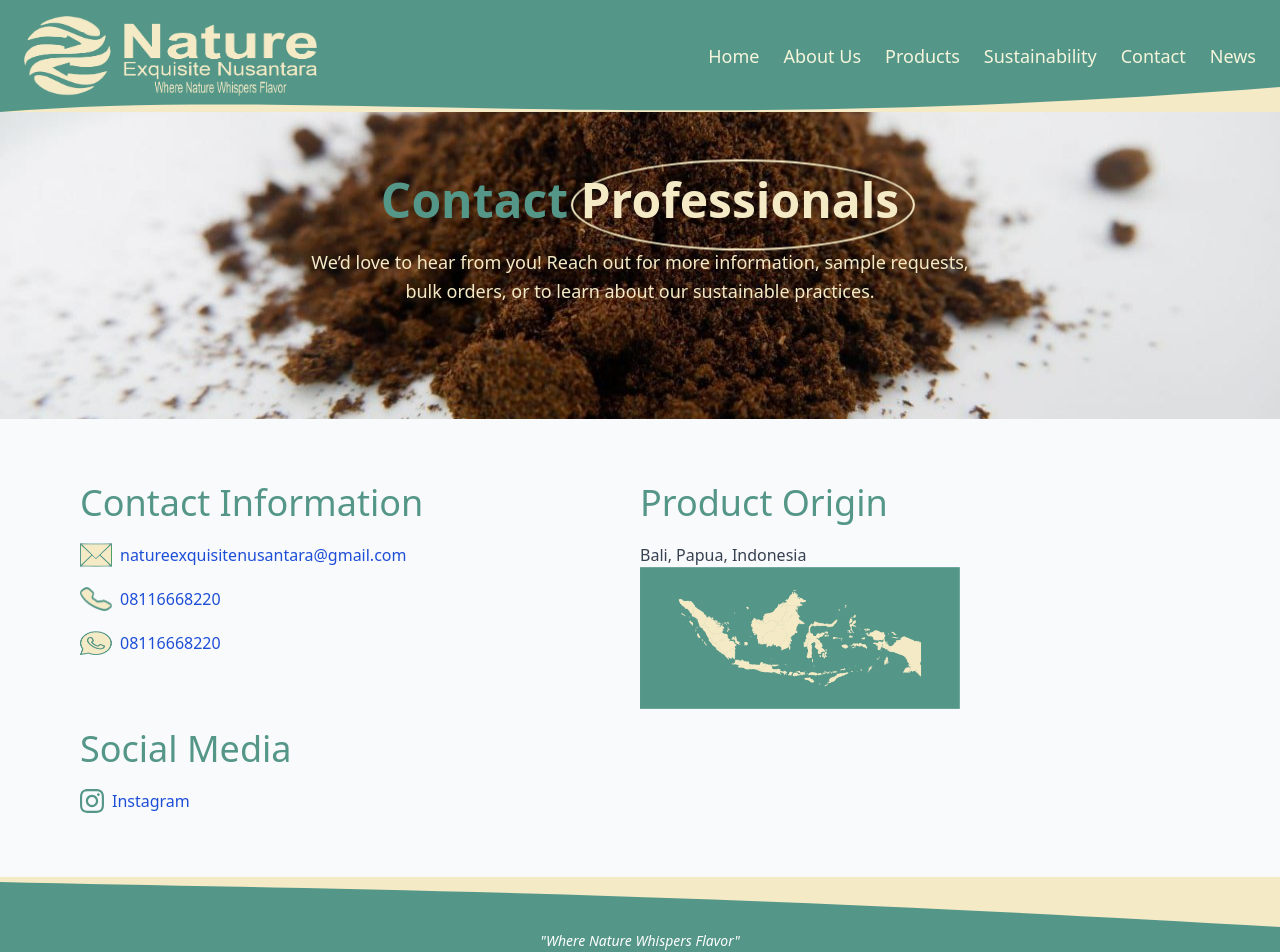
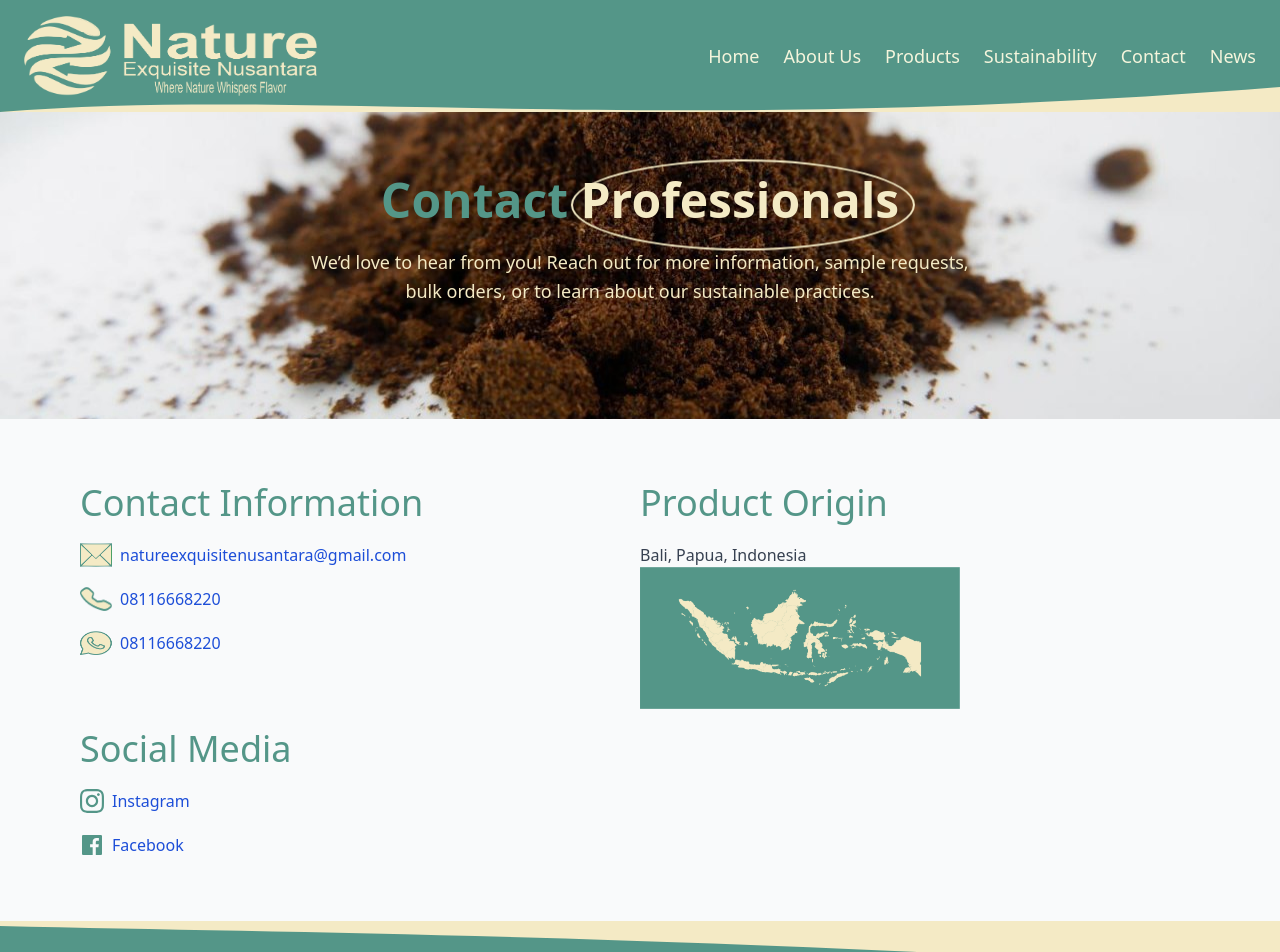
Before and after one commit to mrzero1945/vanilla-company, a Next.js app: page /contact in a window 1280 px wide. Shown: the top 952 px of the page. Built offline with nearby package versions, Linux system fonts and the light colour scheme.

Commit message:
update contact page

```diff
--- a/components/contact.tsx
+++ b/components/contact.tsx
@@ -121,6 +121,29 @@ const Contact = () => {
                 <p>Instagram</p>
                </div>
                </a>
+                {/* Facebook */}
+          <a
+            href="https://www.facebook.com"
+            target="_blank"
+            rel="noopener noreferrer"
+            aria-label="Facebook"
+          >
+            <div className="flex gap-2 mt-5">
+            <svg
+              xmlns="http://www.w3.org/2000/svg"
+              width="24"
+              height="24"
+              viewBox="0 0 24 24"
+              fill="none"
+              className="text-[#549688] hover:text-gray-400 transition-colors"
+            >
+             <path d="M20.9,2H3.1A1.1,1.1,0,0,0,2,3.1V20.9A1.1,1.1,0,0,0,3.1,22h9.58V14.25h-2.6v-3h2.6V9a3.64,3.64,0,0,1,3.88-4,20.26,20.26,0,0,1,2.33.12v2.7H17.3c-1.26,0-1.5.6-1.5,1.47v1.93h3l-.39,3H15.8V22h5.1A1.1,1.1,0,0,0,22,20.9V3.1A1.1,1.1,0,0,0,20.9,2Z"
+             fill='currentColor'/>
+            </svg>
+              <p>Facebook</p>
+            </div>
+          </a>
+
             </div>
           </div>
 
```
